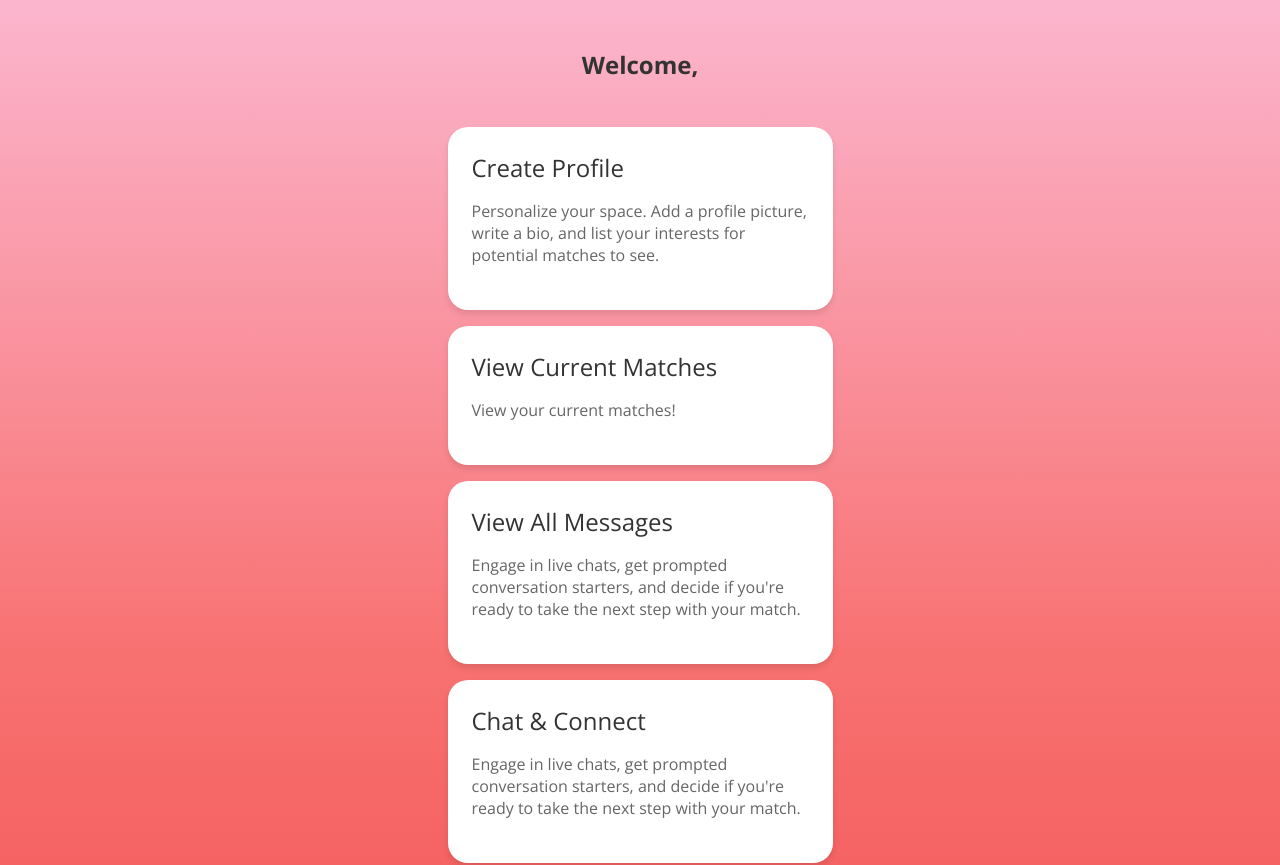
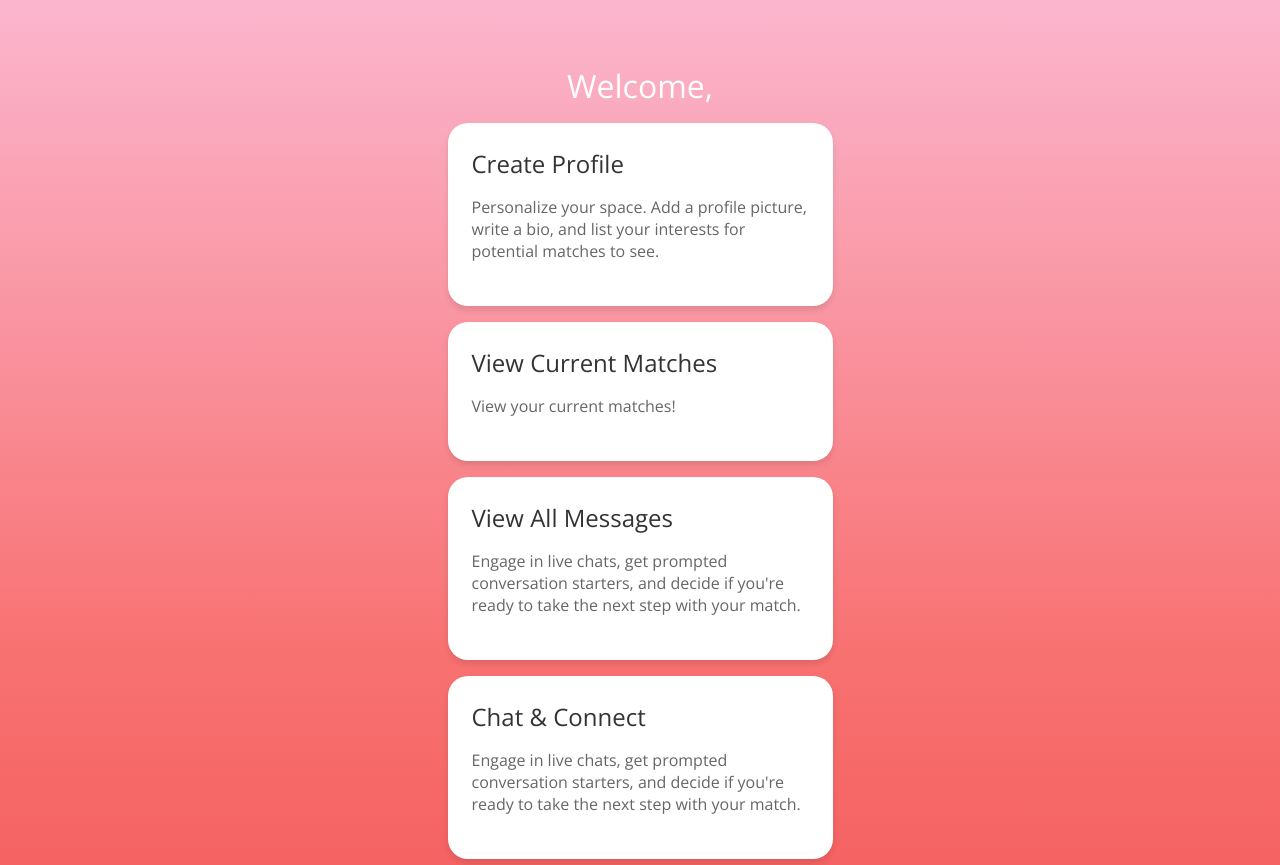
Before and after one commit to ajpieroni/316Heartcoded, a React (Create React App) app in the folder ourapp/reactapp/: page /UserSignedIn in a window 1280 px wide. Shown: the top 865 px of the page. Built offline with nearby package versions, Linux system fonts and the light colour scheme.

Commit message:
add styling for welcome

```diff
--- a/ourapp/reactapp/src/pages/UserSignedIn.js
+++ b/ourapp/reactapp/src/pages/UserSignedIn.js
@@ -42,7 +42,7 @@ return(
     <div>
 <div className="features">
 {/* {user && user.name && ( // Check if user and user.name are not null before rendering */}
-        <h1> Welcome, {user?.name}</h1>
+        <div class = "welcome-message"> Welcome, {user?.name}</div>
 
 
       <Link to={{
```
